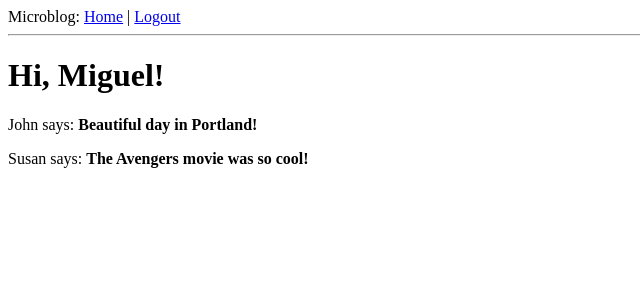
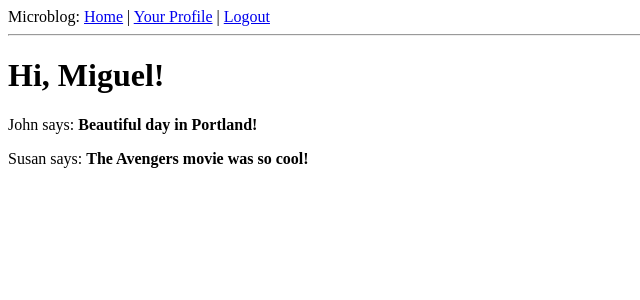
Before and after one commit to dualcnhq/FlaskMegaTutorial, a Flask app: page / in a window 1280 px wide. Shown: the top 300 px of the page, without its empty margins (0-640 px from the left). Run offline with Flask 2, Linux system fonts and the light colour scheme; a user stored in the database is signed in.

Commit message:
add link to navbar

```diff
--- a/app/templates/base.html
+++ b/app/templates/base.html
@@ -10,6 +10,7 @@
     <div>Microblog:
         <a href="{{ url_for('index') }}">Home</a>
         {% if g.user.is_authenticated() %}
+        | <a href="{{ url_for('user', nickname = g.user.nickname) }}">Your Profile</a>
         | <a href="{{ url_for('logout') }}">Logout</a>
         {% endif %}
     </div>
```
